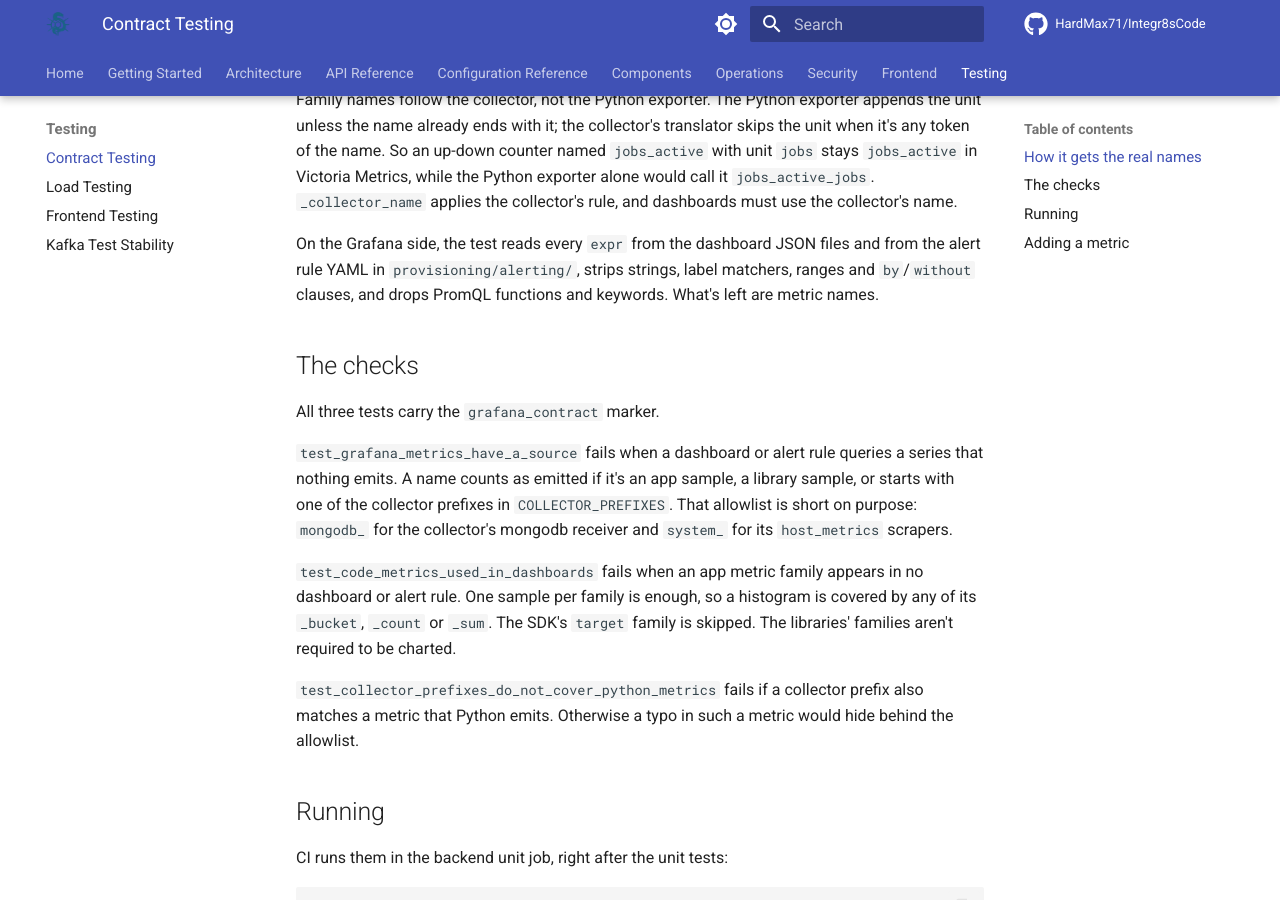
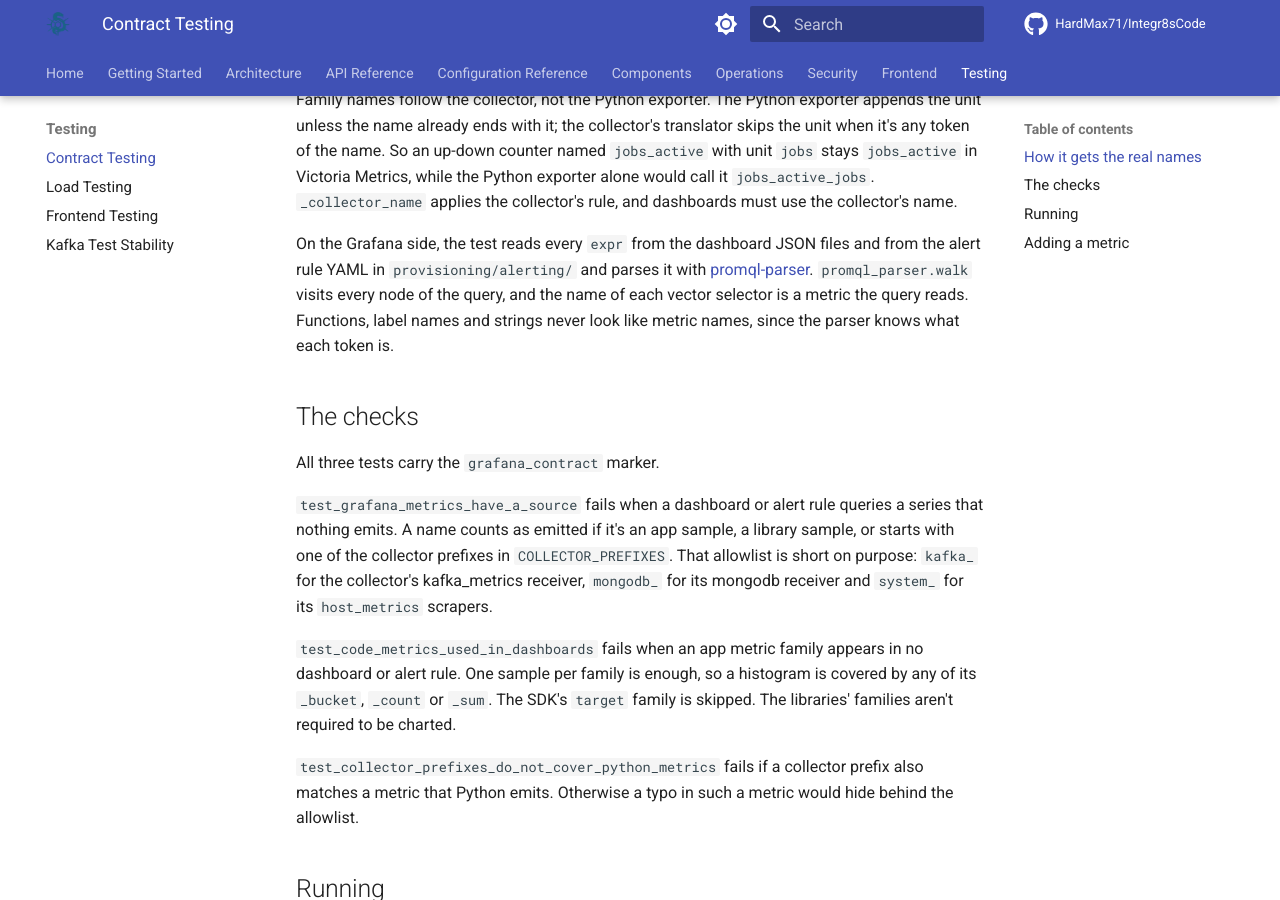
Before and after one commit to HardMax71/Integr8sCode, an MkDocs documentation site: the page built from docs/testing/contract-testing.md, in a window 1280 px wide and 900 px high, scrolled down 657 px. Built offline with MkDocs 1.6.1 and Material for MkDocs 9.7.7, drawn with Linux system fonts in a browser that asks for light colours; comment, search, counter and statistics services are not loaded.

Commit message:
fix: the dashboards drop a dead route filter and a raw counter panel, and the contract test parses PromQL (#444)
* fix: the dashboards drop a dead route filter and a raw counter panel, and the contract test parses PromQL

* feat: panels for host load and disk I/O, Kafka consumer group members and MongoDB connections

```diff
--- a/docs/testing/contract-testing.md
+++ b/docs/testing/contract-testing.md
@@ -8,13 +8,13 @@ A module-scoped fixture sets up OTel `MeterProvider`s with a `PrometheusMetricRe
 
 Family names follow the collector, not the Python exporter. The Python exporter appends the unit unless the name already ends with it; the collector's translator skips the unit when it's any token of the name. So an up-down counter named `jobs_active` with unit `jobs` stays `jobs_active` in Victoria Metrics, while the Python exporter alone would call it `jobs_active_jobs`. `_collector_name` applies the collector's rule, and dashboards must use the collector's name.
 
-On the Grafana side, the test reads every `expr` from the dashboard JSON files and from the alert rule YAML in `provisioning/alerting/`, strips strings, label matchers, ranges and `by`/`without` clauses, and drops PromQL functions and keywords. What's left are metric names.
+On the Grafana side, the test reads every `expr` from the dashboard JSON files and from the alert rule YAML in `provisioning/alerting/` and parses it with [promql-parser](https://github.com/messense/py-promql-parser). `promql_parser.walk` visits every node of the query, and the name of each vector selector is a metric the query reads. Functions, label names and strings never look like metric names, since the parser knows what each token is.
 
 ## The checks
 
 All three tests carry the `grafana_contract` marker.
 
-`test_grafana_metrics_have_a_source` fails when a dashboard or alert rule queries a series that nothing emits. A name counts as emitted if it's an app sample, a library sample, or starts with one of the collector prefixes in `COLLECTOR_PREFIXES`. That allowlist is short on purpose: `mongodb_` for the collector's mongodb receiver and `system_` for its `host_metrics` scrapers.
+`test_grafana_metrics_have_a_source` fails when a dashboard or alert rule queries a series that nothing emits. A name counts as emitted if it's an app sample, a library sample, or starts with one of the collector prefixes in `COLLECTOR_PREFIXES`. That allowlist is short on purpose: `kafka_` for the collector's kafka_metrics receiver, `mongodb_` for its mongodb receiver and `system_` for its `host_metrics` scrapers.
 
 `test_code_metrics_used_in_dashboards` fails when an app metric family appears in no dashboard or alert rule. One sample per family is enough, so a histogram is covered by any of its `_bucket`, `_count` or `_sum`. The SDK's `target` family is skipped. The libraries' families aren't required to be charted.
 
```
Also changed, not shown: docs/operations/metrics-reference.md (+9 -3 lines), 7 other files.
